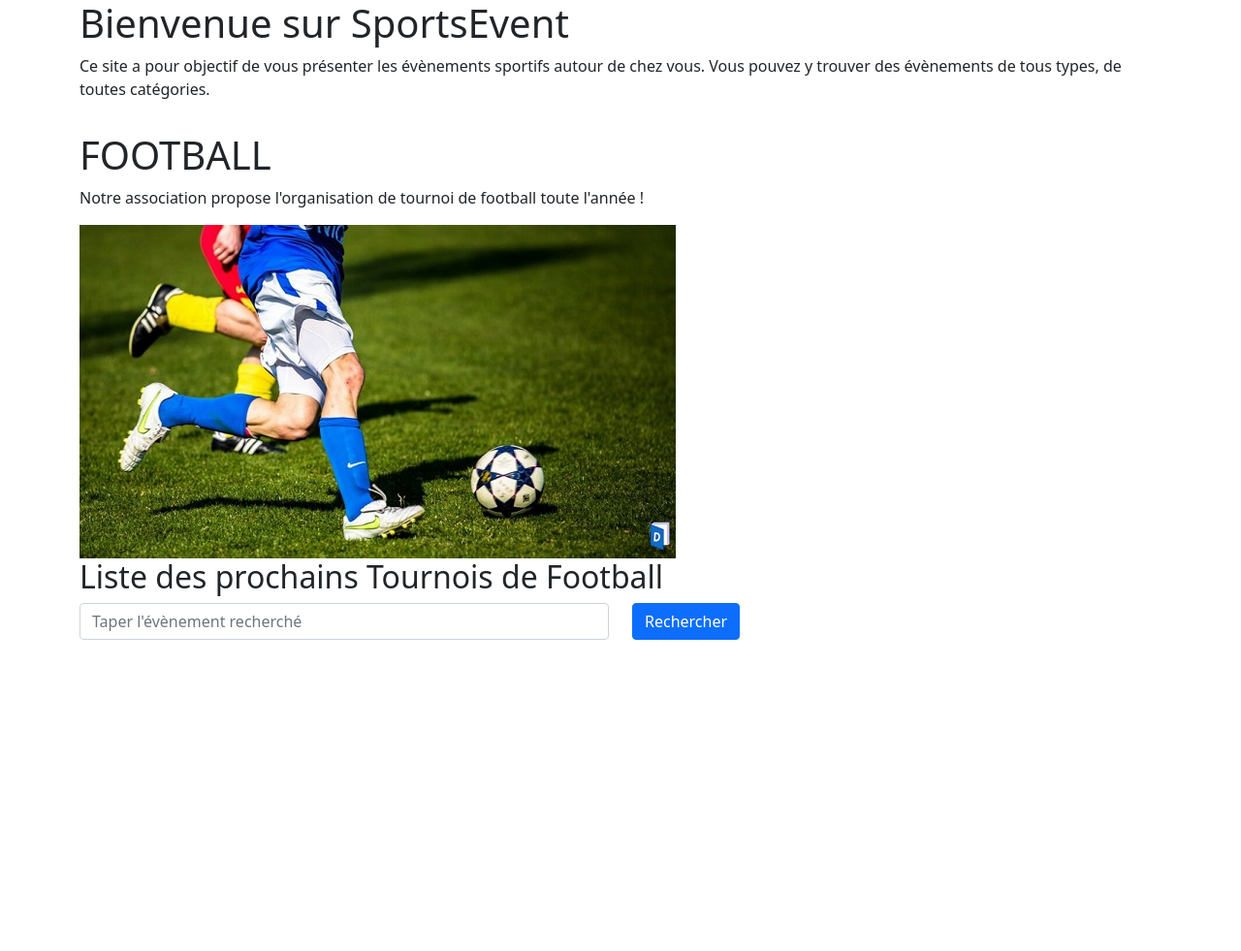
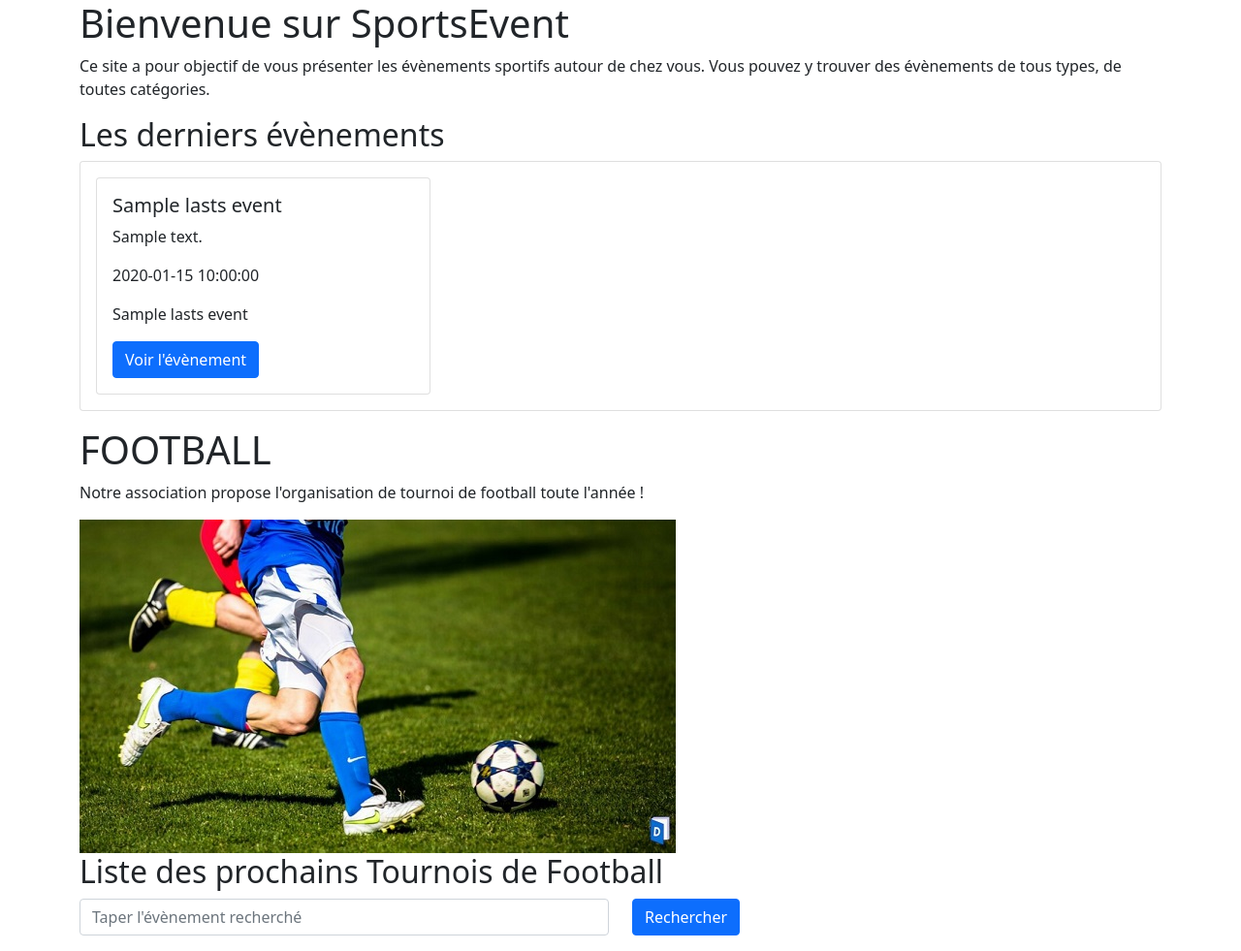
Before and after one commit to F-nour/3wa_evenrProject, a PHP site: template Views/home.phtml in a window 1280 px wide. Shown: the whole page at 97% size. Before the commit the page ends 660 px from the top, so only its background shows below. Run offline with PHP 8.4, Linux system fonts and the light colour scheme; the template is opened without the code that fills it: most values are stand-ins (such as "Sample title", 1, 10 or a date in 2020); some libraries are stand-ins or nearby versions.

Commit message:
20220614-lastEvents

```diff
--- a/Views/home.phtml
+++ b/Views/home.phtml
@@ -12,4 +12,34 @@
             </p>
         </div>
     </div>
+    <div class="row">
+        <div class="col-md-12">
+            <div class="title">
+                <h2>Les derniers évènements</h2>
+            </div>
+            <div class="card">
+                <div class="card-body">
+                    <div class="row">
+                        <div class="col-md-12">
+                            <div class="row">
+                                <?php foreach ($lastsEvents as $event) : ?>
+                                    <div class="col-md-4">
+                                        <div class="card">
+                                            <div class="card-body">
+                                                <h5 class="card-title"><?= $event->title ?></h5>
+                                                <p class="card-text"><?= $event->content ?></p>
+                                                <p class="card-text"><?= $event->date ?></p>
+                                                <p class="card-text"><?= $event->name ?></p>
+                                                <a href="index.php?p=event&id=<?= $event->id ?>" class="btn btn-primary">Voir l'évènement</a>
+                                            </div>
+                                        </div>
+                                    </div>
+                                <?php endforeach ?>
+                            </div>
+                        </div>
+                    </div>
+                </div>
+            </div>
+        </div>
+    </div>
 </section>
```
Also changed, not shown: src/Controller/HomeController.php (+9 -1 lines), src/Model/Manager/EventManager.php (+10 -0 lines).
